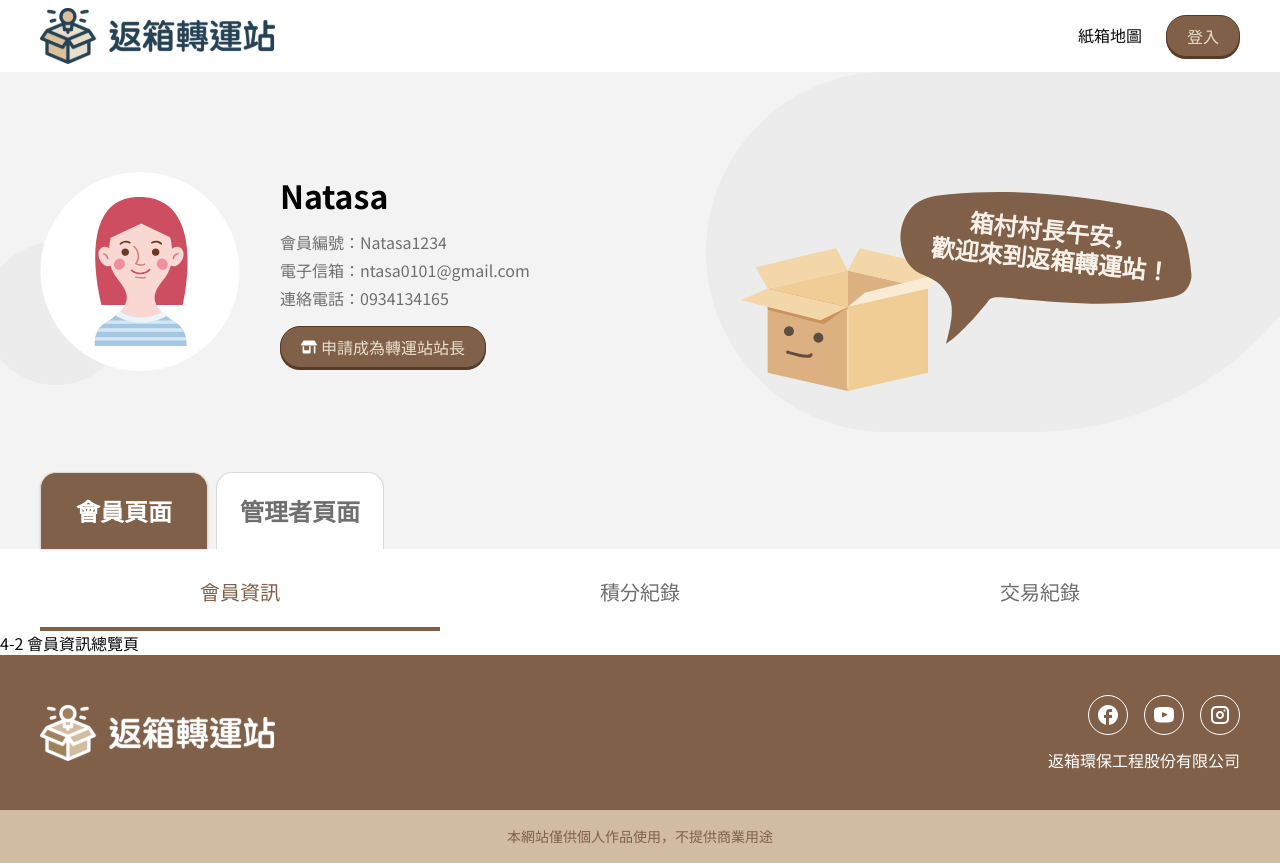
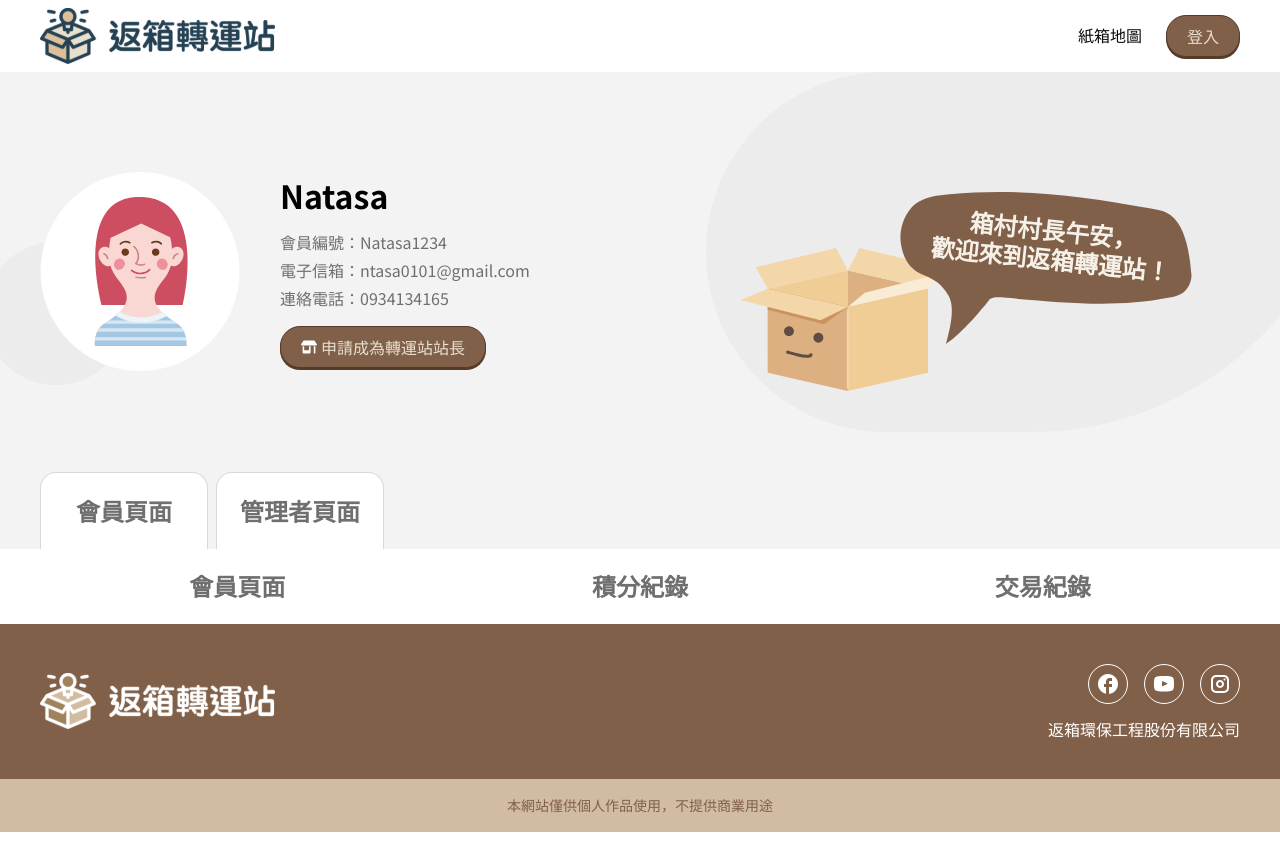
Before and after one commit to itsdaiyy/react-boxes, a React (Vite) app: page /member in a window 1280 px wide. Before the commit this address led to /member/memberInfo. After the commit the page ends 832 px from the top, so only its background shows below. Built offline with nearby package versions, Linux system fonts and the light colour scheme.

Commit message:
add MemberNav.jsx

```diff
--- a/src/App.jsx
+++ b/src/App.jsx
@@ -27,10 +27,17 @@ function App() {
           <Route path="/" element={<HomePage />} />
           <Route path="map" element={<Map />} />
           <Route path="member" element={<Member />}>
+            <Route path="normal">
               <Route index element={<Navigate replace to="memberInfo" />} />
               <Route path="memberInfo" element={<MemberInfo />} />
               <Route path="pointsRecords" element={<PointRecords />} />
-            <Route path="transactionRecords" element={<TransactionRecords />} />
+              <Route
+                path="transactionRecords"
+                element={<TransactionRecords />}
+              />
+            </Route>
+            <Route path="admit">
+              <Route index element={<Navigate replace to="admitInfo" />} />
               <Route path="admitInfo" element={<AdmitInfo />} />
               <Route path="boxesTable" element={<BoxesTable />} />
               <Route path="recyclingTable" element={<RecyclingTable />} />
@@ -38,6 +45,7 @@ function App() {
                 path="admitTransactionRecords"
                 element={<AdmitTransactionRecords />}
               />
+            </Route>
           </Route>
           <Route path="signin" element={<Signin />} />
           <Route path="signup" element={<Signup />} />
--- a/src/components/MemberNav.jsx
+++ b/src/components/MemberNav.jsx
@@ -1,101 +1,125 @@
-import { Tabs, TabsContent, TabsList, TabsTrigger } from "@/components/ui/tabs";
-import { Link, NavLink } from "react-router-dom";
+import { useState } from "react";
+import { NavLink, Outlet } from "react-router-dom";
 
 const style = {
-  TabsList:
-    "h-full w-full gap-2 rounded-none bg-[#F3F3F3] p-0 md:justify-start",
-  TabListContainer: "container mx-auto",
-  TabsTrigger:
-    "h-[77px] w-[168px] rounded-2xl rounded-b-none border border-b-0 border-[#D9D9D9] bg-[#FFFFFF] p-6 text-[#6F6F6F] data-[state=active]:bg-main-600 data-[state=active]:text-white",
-  TabsContentContainer: "container mx-auto flex justify-between text-[#6F6F6F]",
-  NavLink: "text-center py-[23px] grow",
-  active: "grow border-b-4 border-main-600 py-[23px] text-center text-main-600",
+  mainNavContainer:
+    "container mx-auto flex w-full justify-center gap-2 md:justify-start",
+  mainNav:
+    "inline-flex h-[77px] grow md:grow-0 w-[168px] items-center justify-center rounded-2xl rounded-b-none border border-b-0 border-[#D9D9D9] bg-white text-[#6F6F6F]",
+  mainNavActive:
+    "inline-flex h-[77px] grow md:grow-0 w-[168px] items-center justify-center rounded-2xl rounded-b-none border border-b-0 border-[#D9D9D9] bg-main-600 text-white",
+  secondNavContainer: "container mx-auto flex gap-2 overflow-x-auto",
+  secondNav: "grow py-[23px] text-center text-[#6F6F6F] text-nowrap",
+  secondActive:
+    "grow border-b-4 border-main-600 py-[23px] text-center text-main-600 text-nowrap",
 };
+
 function MemberNav() {
+  const [nav, setNav] = useState("normal");
   return (
-    <Tabs defaultValue="member">
+    <>
       <div className="bg-[#F3F3F3]">
-        <div className={style.TabListContainer}>
-          <TabsList className={style.TabsList}>
-            <TabsTrigger value="member" className={style.TabsTrigger}>
-              <Link to="/member/memberInfo">
-                <h4>會員頁面</h4>
-              </Link>
-            </TabsTrigger>
-            <TabsTrigger value="admit" className={style.TabsTrigger}>
-              <Link to="/member/admitInfo">
-                <h4>管理者頁面</h4>
-              </Link>
-            </TabsTrigger>
-          </TabsList>
+        {/* TabTrigger */}
+        <div className={style.mainNavContainer}>
+          <NavLink
+            to="/member/normal"
+            className={({ isActive }) =>
+              isActive ? style.mainNavActive : style.mainNav
+            }
+            onClick={() => setNav("normal")}
+          >
+            <h4>會員頁面</h4>
+          </NavLink>
+          <NavLink
+            to="/member/admit"
+            className={({ isActive }) =>
+              isActive ? style.mainNavActive : style.mainNav
+            }
+            onClick={() => setNav("admit")}
+          >
+            <h4>管理者頁面</h4>
+          </NavLink>
         </div>
       </div>
-      <TabsContent value="member" className="bg-white">
-        <div className={style.TabsContentContainer}>
-          <NavLink
-            to="memberInfo"
-            className={({ isActive }) =>
-              isActive ? style.active : style.NavLink
-            }
-          >
-            <h5>會員資訊</h5>
-          </NavLink>
-          <NavLink
-            to="pointsRecords"
-            className={({ isActive }) =>
-              isActive ? style.active : style.NavLink
-            }
-          >
-            <h5>積分紀錄</h5>
-          </NavLink>
-          <NavLink
-            to="transactionRecords"
-            className={({ isActive }) =>
-              isActive ? style.active : style.NavLink
-            }
-          >
-            <h5>交易紀錄</h5>
-          </NavLink>
-        </div>
-      </TabsContent>
-      <TabsContent value="admit">
-        <div className={style.TabsContentContainer}>
-          <NavLink
-            to="admitInfo"
-            className={({ isActive }) =>
-              isActive ? style.active : style.NavLink
-            }
-          >
-            <h5>站點概述</h5>
-          </NavLink>
-          <NavLink
-            to="boxesTable"
-            className={({ isActive }) =>
-              isActive ? style.active : style.NavLink
-            }
-          >
-            <h5>可認領紙箱列表</h5>
-          </NavLink>
-          <NavLink
-            to="recyclingTable"
-            className={({ isActive }) =>
-              isActive ? style.active : style.NavLink
-            }
-          >
-            <h5>待回收紙箱列表</h5>
-          </NavLink>
-          <NavLink
-            to="admitTransactionRecords"
-            className={({ isActive }) =>
-              isActive ? style.active : style.NavLink
-            }
-          >
-            <h5>交易紀錄</h5>
-          </NavLink>
-        </div>
-      </TabsContent>
-    </Tabs>
+      {nav === "normal" ? <NormalNav /> : <AdmitNav />}
+      <div className="container mx-auto">
+        <Outlet />
+      </div>
+    </>
   );
 }
 
+function NormalNav() {
+  return (
+    <div className="bg-white">
+      <div className={style.secondNavContainer}>
+        <NavLink
+          to="normal/memberInfo"
+          className={({ isActive }) =>
+            isActive ? style.secondActive : style.secondNav
+          }
+        >
+          <h4>會員頁面</h4>
+        </NavLink>
+        <NavLink
+          to="normal/pointsRecords"
+          className={({ isActive }) =>
+            isActive ? style.secondActive : style.secondNav
+          }
+        >
+          <h4>積分紀錄</h4>
+        </NavLink>
+        <NavLink
+          to="normal/transactionRecords"
+          className={({ isActive }) =>
+            isActive ? style.secondActive : style.secondNav
+          }
+        >
+          <h4>交易紀錄</h4>
+        </NavLink>
+      </div>
+    </div>
+  );
+}
+
+function AdmitNav() {
+  return (
+    <div className="bg-white">
+      <div className={style.secondNavContainer}>
+        <NavLink
+          to="admit/admitInfo"
+          className={({ isActive }) =>
+            isActive ? style.secondActive : style.secondNav
+          }
+        >
+          <h4>站點概況</h4>
+        </NavLink>
+        <NavLink
+          to="admit/boxesTable"
+          className={({ isActive }) =>
+            isActive ? style.secondActive : style.secondNav
+          }
+        >
+          <h4>可認領紙箱列表</h4>
+        </NavLink>
+        <NavLink
+          to="admit/recyclingTable"
+          className={({ isActive }) =>
+            isActive ? style.secondActive : style.secondNav
+          }
+        >
+          <h4>待回收紙箱列表</h4>
+        </NavLink>
+        <NavLink
+          to="admit/admitTransactionRecords"
+          className={({ isActive }) =>
+            isActive ? style.secondActive : style.secondNav
+          }
+        >
+          <h4>交易紀錄</h4>
+        </NavLink>
+      </div>
+    </div>
+  );
+}
 export default MemberNav;
--- a/src/pages/Member.jsx
+++ b/src/pages/Member.jsx
@@ -1,7 +1,7 @@
 import Header from "@/components/Header";
 import MemberBanner from "@/components/MemberBanner";
 import Footer from "@/components/Footer";
-import { Outlet } from "react-router-dom";
+
 import MemberNav from "@/components/MemberNav";
 
 function Member() {
@@ -10,7 +10,6 @@ function Member() {
       <Header />
       <MemberBanner />
       <MemberNav />
-      <Outlet />
       <Footer />
     </div>
   );
```
Lines whose indentation alone changed are shown as unchanged.
